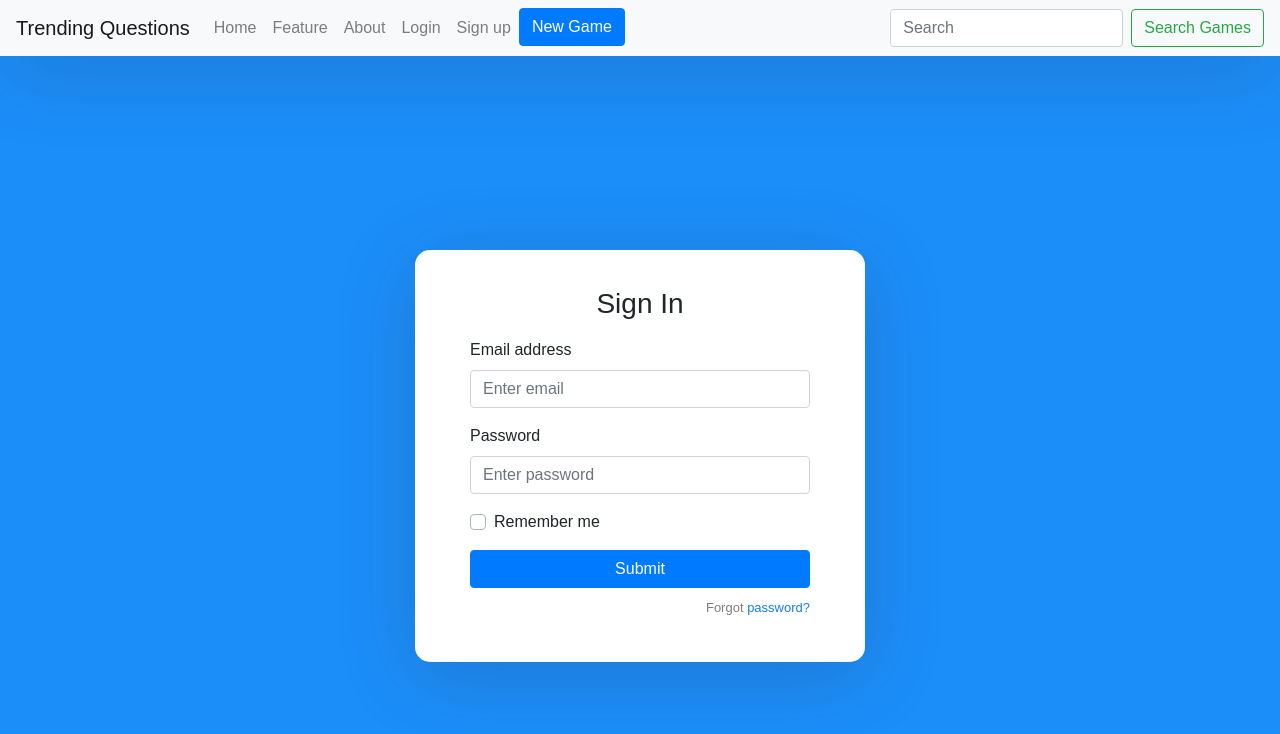
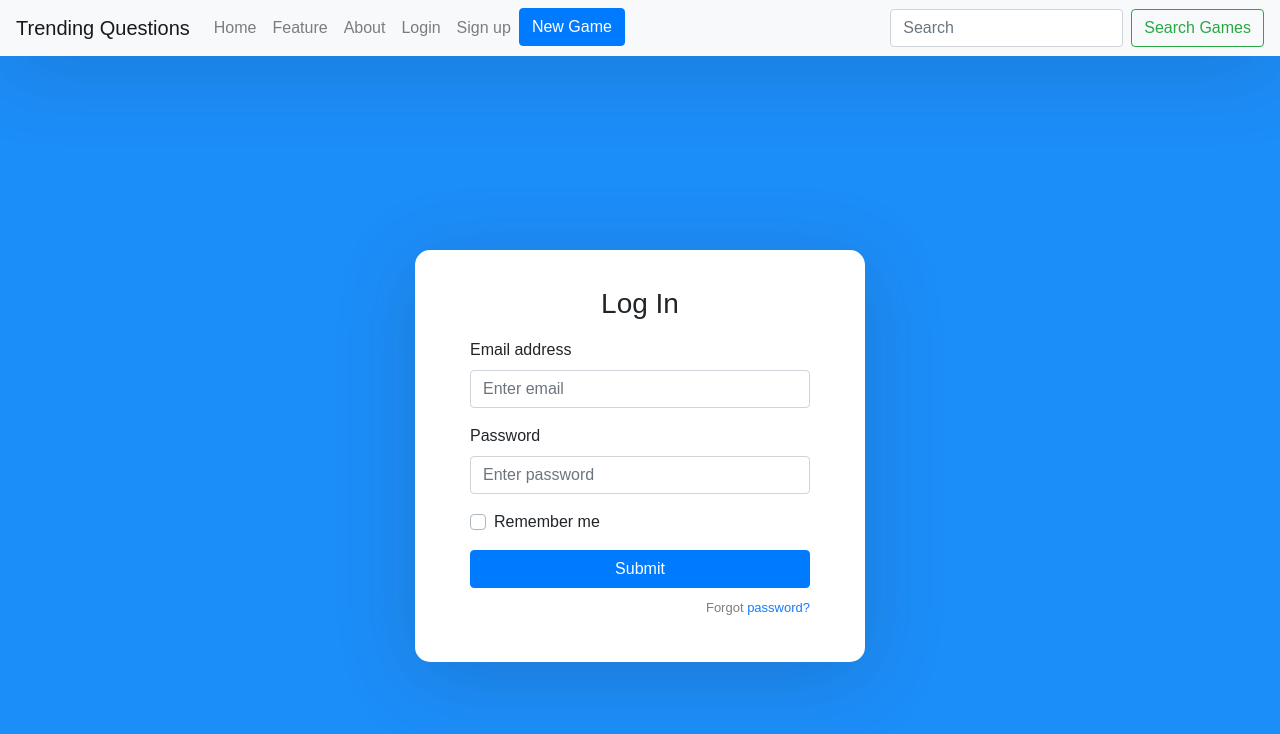
Before and after one commit to yakomoga/TrendingQs, a React (Create React App) app in the folder client/: page /login in a window 1280 px wide. Shown: the top 734 px of the page. Built offline with nearby package versions, Linux system fonts and the light colour scheme; no server answers.

Commit message:
fixing already registered link

```diff
--- a/client/src/components/Login.jsx
+++ b/client/src/components/Login.jsx
@@ -4,7 +4,7 @@ class Login extends Component {
 
   render() {
     return ( <form>
-        <h3>Sign In</h3>
+        <h3>Log In</h3>
 
         <div className="form-group">
             <label>Email address</label>
--- a/client/src/components/SignUp.jsx
+++ b/client/src/components/SignUp.jsx
@@ -28,7 +28,7 @@ export default class SignUp extends Component {
 
             <button type="submit" className="btn btn-primary btn-block">Sign Up</button>
             <p className="forgot-password text-right">
-                Already registered <a href="#">sign in?</a>
+                Already registered <a href="/login">log in?</a>
             </p>
         </form>
         );
```
